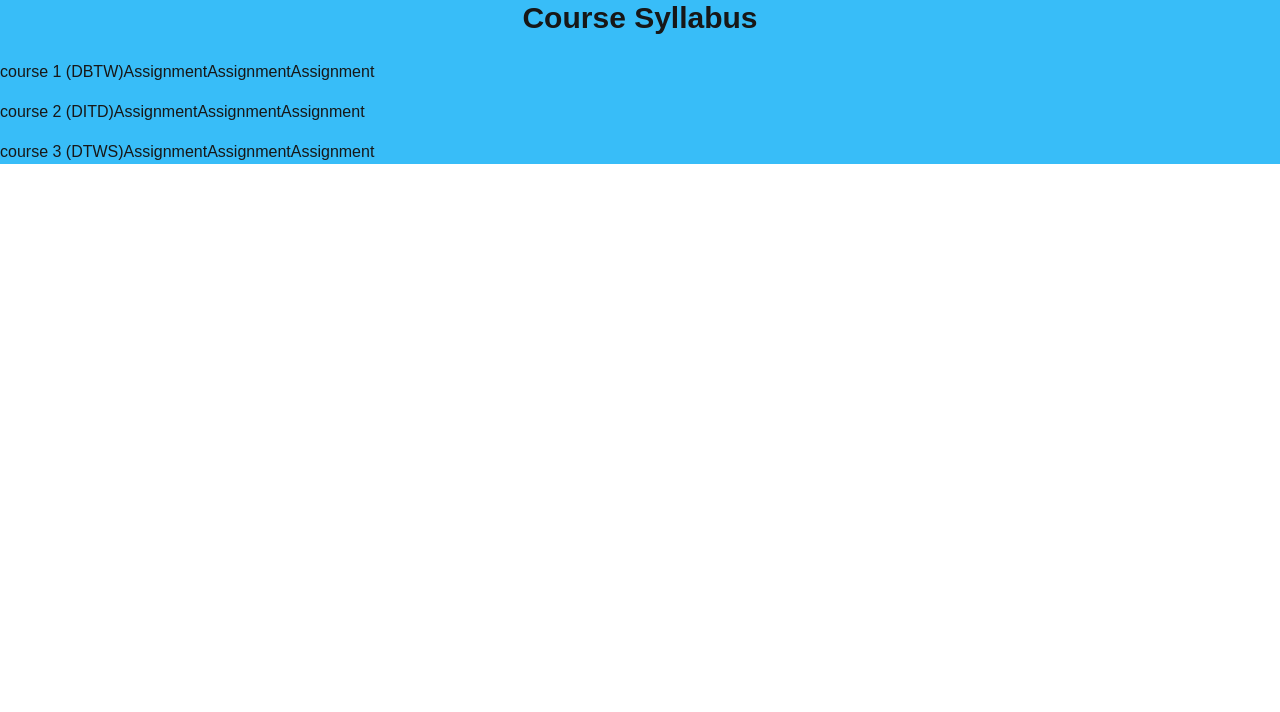
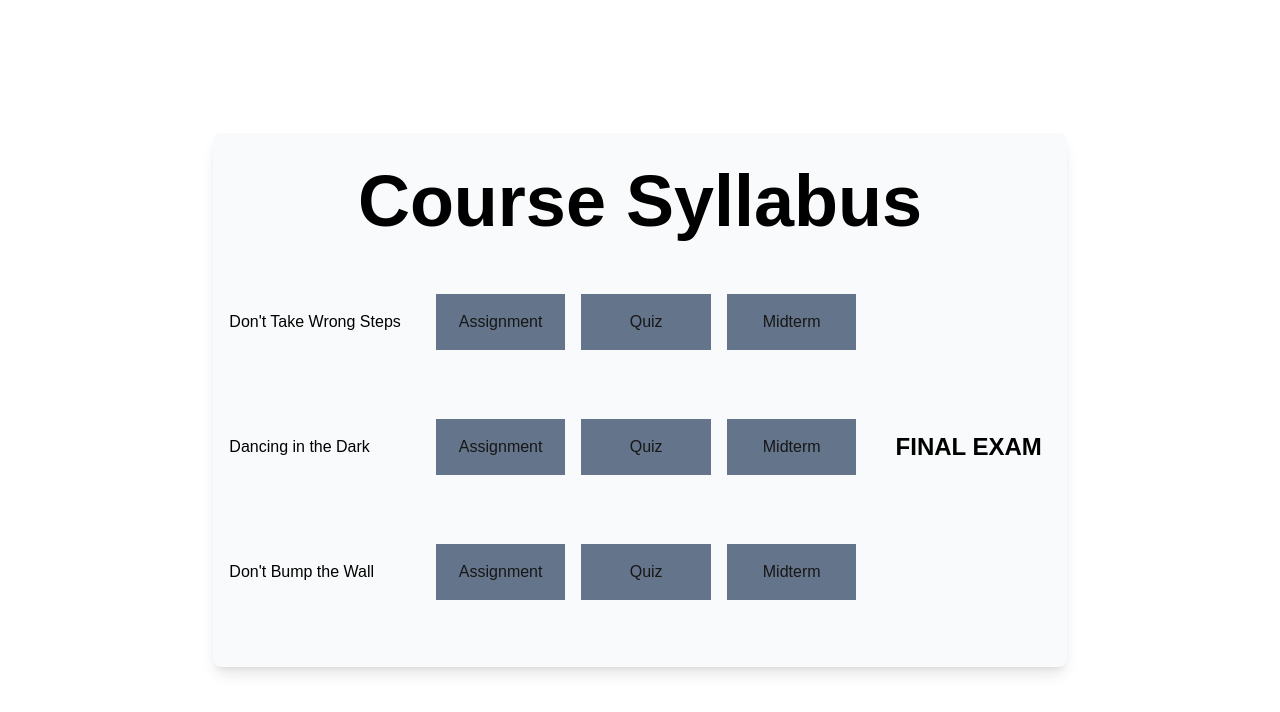
Before and after one commit to mt1516/TheGradeEscape, a Next.js app: page /game-level in a window 1280 px wide. Shown: the top 712 px of the page. Built offline with nearby package versions, Linux system fonts and the light colour scheme.

Commit message:
fix course syllabus

```diff
--- a/app/(main)/character/page.tsx
+++ b/app/(main)/character/page.tsx
@@ -1,7 +1,24 @@
 export default function CharacterPage() {
     return (
-        <div>
-            Character
+        <div className="container mx-auto py-8 flex flex-col items-center">
+            <div className="character-selection flex flex-wrap justify-center gap-4">
+                <div className="character bg-gray-100 rounded-md shadow-md p-4 flex flex-col items-center gap-2">
+                    <div className="buff-details text-green-500 font-bold text-2xl">+</div>
+                    <div className="character-icon text-3xl">🟢</div>
+                    <div className="debuff-details text-red-500 font-bold text-2xl">-</div>
+                </div>
+                <div className="character bg-gray-100 rounded-md shadow-md p-4 flex flex-col items-center gap-2">
+                    <div className="buff-details text-green-500 font-bold text-2xl">+</div>
+                    <div className="character-icon text-3xl">🔵</div>
+                    <div className="debuff-details text-red-500 font-bold text-2xl">-</div>
+                </div>
+                <div className="character bg-gray-100 rounded-md shadow-md p-4 flex flex-col items-center gap-2">
+                    <div className="buff-details text-green-500 font-bold text-2xl">+</div>
+                    <div className="character-icon text-3xl">🟠</div>
+                    <div className="debuff-details text-red-500 font-bold text-2xl">-</div>
+                </div>
+            </div>
+            <div className="as-guy font-bold text-2xl mt-8">As Guy</div>
         </div>
     );
-}
+};
--- a/app/(main)/game-level/page.tsx
+++ b/app/(main)/game-level/page.tsx
@@ -4,10 +4,84 @@ import Link from "next/link"
 
 export default function Page() {
     return (
-        <div className="bg-sky-400 w-full h-full">
-            <h1 className="text-3xl font-bold mb-6 text-center">Course Syllabus</h1>
+        <div className='flex flex-row justify-center items-center h-screen'>
+            <div className="bg-gray-50 rounded-lg shadow-lg w-8/12 h-4/6">
+                <h1 className="text-7xl font-bold text-center my-8 text-black">Course Syllabus</h1>
+                <div className="flex flex-col w-fit h-full flex-wrap">
+                    <div className="grid grid-rows-3 gap-5 h-4/6 w-fit items-center justify-self-start">
+                        <div className="container px-4 py-3 text-black text-wrap w-fit justify-self-start">
+                            Don't Take Wrong Steps
+                        </div>
+                        <div className="container px-4 py-3 text-black text-wrap w-fit justify-self-start">
+                            Dancing in the Dark
+                        </div>
+                        <div className="container px-4 py-3 text-black text-wrap w-fit justify-self-start">
+                            Don't Bump the Wall
+                        </div>
+                    </div>
+                    <div className="grid grid-rows-3 gap-5 h-4/6 w-fit justify-self-center">
+                        <div className="grid grid-cols-3 gap-4 mx-4 w-11/12 justify-self-center">
+                            <div className="container flex flex-col justify-center items-center">
+                                <div className="container px-6 py-4 flex flex-col items-center bg-slate-500">
+                                    Assignment
+                                </div>
+                            </div>
+                            <div className="container flex flex-col justify-center items-center">
+                                <div className="container px-6 py-4 flex flex-col items-center bg-slate-500">
+                                    Quiz
+                                </div>
+                            </div>
+                            <div className="container flex flex-col justify-center items-center">
+                                <div className="container px-6 py-4 flex flex-col items-center bg-slate-500">
+                                    Midterm
+                                </div>
+                            </div>
+                        </div>
+                        <div className="grid grid-cols-3 gap-4 mx-4 w-11/12 justify-self-center">
+                            <div className="container flex flex-col justify-center items-center">
+                                <div className="container px-6 py-4 flex flex-col items-center bg-slate-500">
+                                    Assignment
+                                </div>
+                            </div>
+                            <div className="container flex flex-col justify-center items-center">
+                                <div className="container px-6 py-4 flex flex-col items-center bg-slate-500">
+                                    Quiz
+                                </div>
+                            </div>
+                            <div className="container flex flex-col justify-center items-center">
+                                <div className="container px-6 py-4 flex flex-col items-center bg-slate-500">
+                                    Midterm
+                                </div>
+                            </div>
+                        </div>
+                        <div className="grid grid-cols-3 gap-4 mx-4 w-11/12 justify-self-center">
+                            <div className="container flex flex-col justify-center items-center">
+                                <div className="container px-6 py-4 flex flex-col items-center bg-slate-500">
+                                    Assignment
+                                </div>
+                            </div>
+                            <div className="container flex flex-col justify-center items-center">
+                                <div className="container px-6 py-4 flex flex-col items-center bg-slate-500">
+                                    Quiz
+                                </div>
+                            </div>
+                            <div className="container flex flex-col justify-center items-center">
+                                <div className="container px-6 py-4 flex flex-col items-center bg-slate-500">
+                                    Midterm
+                                </div>
+                            </div>
+                        </div>
+                    </div>
+                    <div className="h-4/6 mx-5 text-2xl font-bold text-black content-center">
+                        FINAL EXAM
+                    </div>
+                </div>
+            </div>
+        </div>
+    );
+}
 
-            <div className="grid grid-rows-1 gap-4 w-3/6">
+{/* <div className="grid grid-rows-1 gap-4 w-3/6">
                 <div>
                     <div className="flex flex-row">
                         <div>
@@ -128,7 +202,4 @@ export default function Page() {
                         </Link>
                     </div>
                 </div>
-            </div>
-        </div>
-    );
-}
+            </div> */}
```
Also changed, not shown: app/ui/credits/button.tsx (+0 -8 lines).
